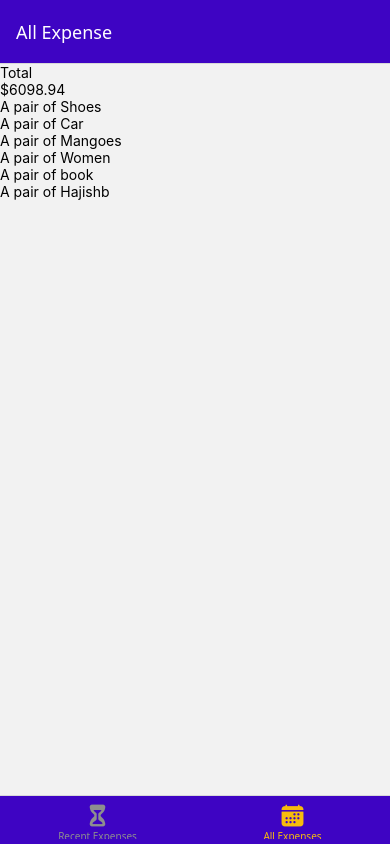
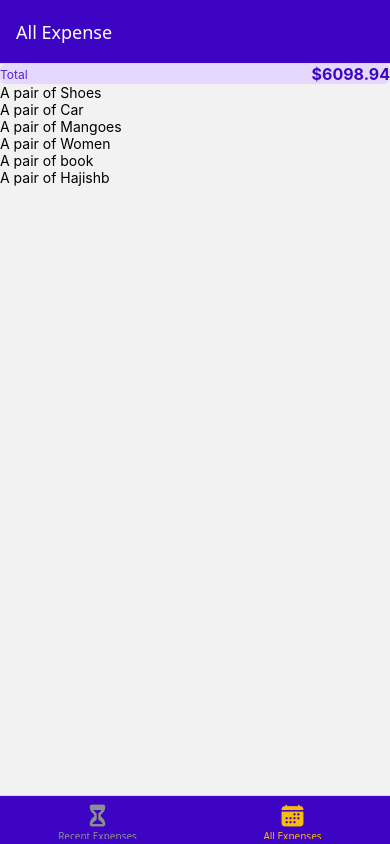
Before and after one commit to hafizabdullahyasir/ExpenseTracker, a React Native app: screen /AllExpenses in a window 390 px wide. Built offline with nearby package versions, Linux system fonts and the light colour scheme.

Commit message:
APPLIEDCSS TO THE EXPENSESSUMMARY

```diff
--- a/components/ExpensesOutput/ExpensesSummary.js
+++ b/components/ExpensesOutput/ExpensesSummary.js
@@ -1,4 +1,5 @@
-import { Text, View } from "react-native"
+import { Text, View, StyleSheet } from "react-native"
+import { GlobalStyles } from "../../constants/styles";
 
 export default function ExpensesSummary({expenses, periodName}){
 
@@ -7,10 +8,33 @@
 }, 0)
 
 
-    return  <View>
-    <Text>{periodName}</Text>
-    <Text>${expensesSum.toFixed(2)}</Text>
+    return  <View style={styles.container}>
+    <Text style={styles.period}>{periodName}</Text>
+    <Text style={styles.sum}>${expensesSum.toFixed(2)}</Text>
 </View>
 
 
 }
+
+const styles = StyleSheet.create({
+container:{
+    paddding: 8,
+    backgroundColor: GlobalStyles.colors.primary50,
+    borderRadius: 6,
+    flexDirection: 'row',
+    justifyContent: 'space-between',
+    alignItems: 'center'
+},
+period: {
+fontSize: 12,
+color: GlobalStyles.colors.primary400
+
+},
+sum:{
+    fontSize: 16,
+    fontWeight: 'bold',
+    color: GlobalStyles.colors.primary500
+}
+
+
+});
```
